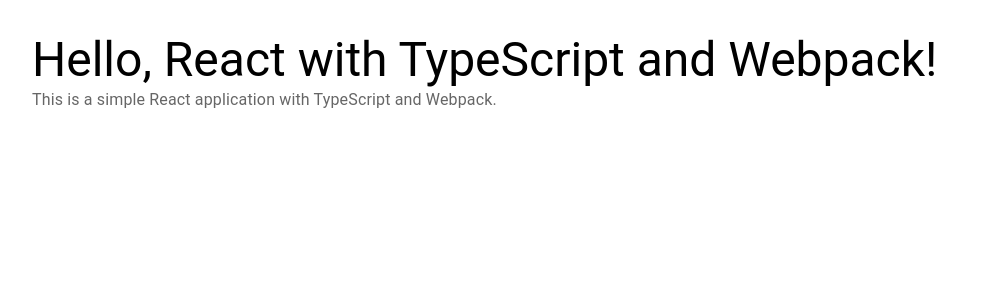
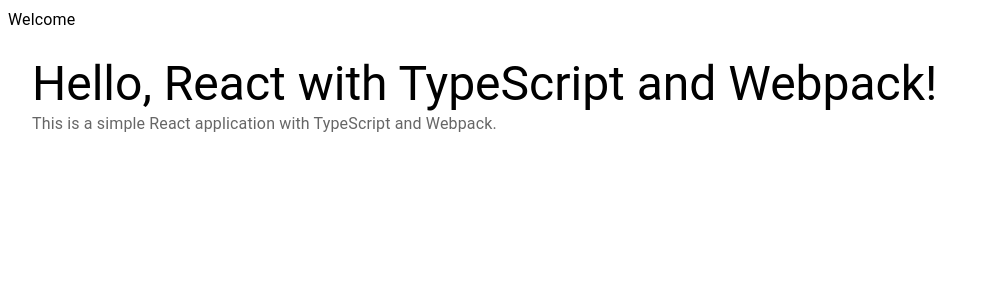
Before and after one commit to hidaytrahman/template-rtw, a React app: page / in a window 1280 px wide. Shown: the top 300 px of the page, without its empty margins (0-988 px from the left). Built offline with nearby package versions, Linux system fonts and the light colour scheme.

Commit message:
feat: initial router implementation with v7

```diff
--- a/package.json
+++ b/package.json
@@ -23,7 +23,8 @@
     "@emotion/styled": "^11.14.0",
     "@mui/material": "^6.4.7",
     "react": "^19.0.0",
-    "react-dom": "^19.0.0"
+    "react-dom": "^19.0.0",
+    "react-router": "^7.3.0"
   },
   "devDependencies": {
     "@types/react": "^19.0.10",
--- /dev/null
+++ b/src/Root.tsx
@@ -0,0 +1,42 @@
+import { BrowserRouter, Link, NavLink, Outlet, Route, Routes } from 'react-router'
+import Landing from './views/Landing/Landing'
+import About from './views/About'
+import { Typography } from '@mui/material'
+
+export default function Root() {
+	return (
+		<div>
+			{/* <NavLink
+				to="/"
+				className={({ isActive }) =>
+					isActive ? "active" : ""
+				}
+			>
+				Home
+			</NavLink>
+
+			<NavLink
+				to="/"
+				className={({ isActive }) =>
+					isActive ? "active" : ""
+				}
+			>
+				About
+			</NavLink> */}
+
+			<Typography>Welcome</Typography>
+
+			<Outlet />
+
+			<BrowserRouter>
+				<Routes>
+					<Route index element={<Landing />} />
+					<Route path="about" element={<About />} />
+
+				</Routes>
+			</BrowserRouter>
+
+
+		</div>
+	)
+}
--- a/src/index.tsx
+++ b/src/index.tsx
@@ -1,6 +1,8 @@
-import {createRoot} from 'react-dom/client';
-import App from './App';
+import { createRoot } from 'react-dom/client';
+import Root from './Root';
 
 // Create a root element
 const root = createRoot(document.getElementById('root') as HTMLElement);
-root.render(<App />);
+root.render(
+	<Root />
+);
--- /dev/null
+++ b/src/views/About/About.tsx
@@ -0,0 +1,9 @@
+import { Typography } from "@mui/material";
+
+export default function About() {
+	return (
+		<div>
+			<Typography variant="h1">About</Typography>
+		</div>
+	)
+}
--- /dev/null
+++ b/src/views/About/index.ts
@@ -0,0 +1 @@
+export { default } from "./About"
--- /dev/null
+++ b/src/views/Landing/Landing.tsx
@@ -0,0 +1,13 @@
+import { FC } from 'react';
+import { Box, Typography } from '@mui/material';
+
+const Landing: FC = () => {
+  return <Box p={3}>
+    <Typography variant='h3'>Hello, React with TypeScript and Webpack!</Typography>
+    <Typography variant='body1' color='textSecondary'>
+      This is a simple React application with TypeScript and Webpack.
+    </Typography>
+  </Box>
+};
+
+export default Landing;
--- a/webpack.config.js
+++ b/webpack.config.js
@@ -29,6 +29,7 @@ module.exports = {
 		static: {
 			directory: path.join(__dirname, 'dist'),
 		},
+		historyApiFallback: true, // enabled to handle client-side routing.
 		hot: true,
 		compress: true,
 		port: 3000,
```
Also changed, not shown: src/layout/MarketingLayout.tsx (added, +11 -0 lines), 2 other files (tests, documents, lock files or other folders).
